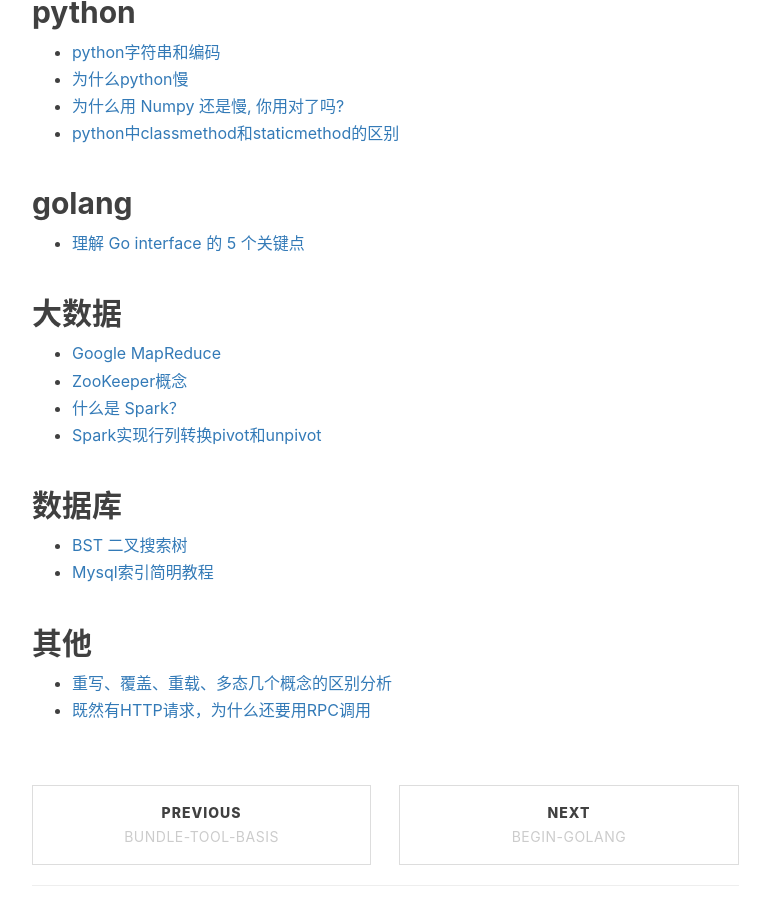
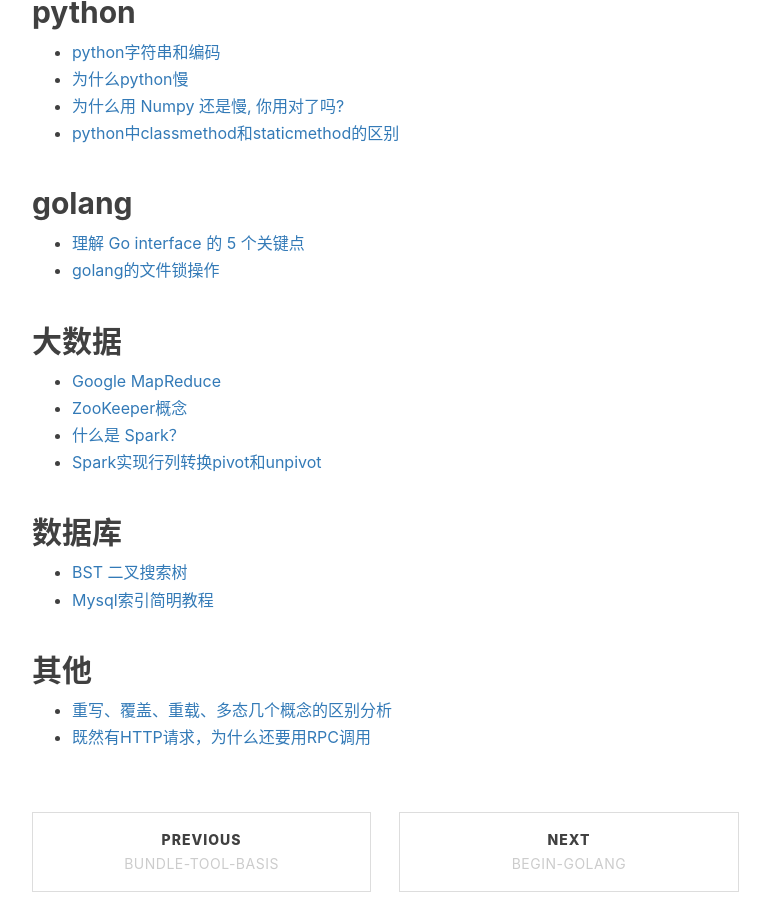
Before and after one commit to mickey0524/mickey0524.github.io, a Jekyll site: the page built from _posts/2017-10-20-superior-article.md, in a window 1280 px wide and 900 px high, scrolled down 2015 px. Shown: the whole window, without its empty margins (233-1003 px from the left). Built offline with Jekyll 4.4.1, drawn with Linux system fonts in a browser that asks for light colours; nearby versions of some CDN libraries; comment, search, counter and statistics services are not loaded.

Commit message:
feat(article): add golang file lock

```diff
--- a/_posts/2017-10-20-superior-article.md
+++ b/_posts/2017-10-20-superior-article.md
@@ -70,6 +70,7 @@ tags:
 ## golang
 
 * [理解 Go interface 的 5 个关键点](https://sanyuesha.com/2017/07/22/how-to-understand-go-interface/)
+* [golang的文件锁操作](https://lihaoquan.me/2016/11/4/about-filelock.html)
 
 ## 大数据
 
```
